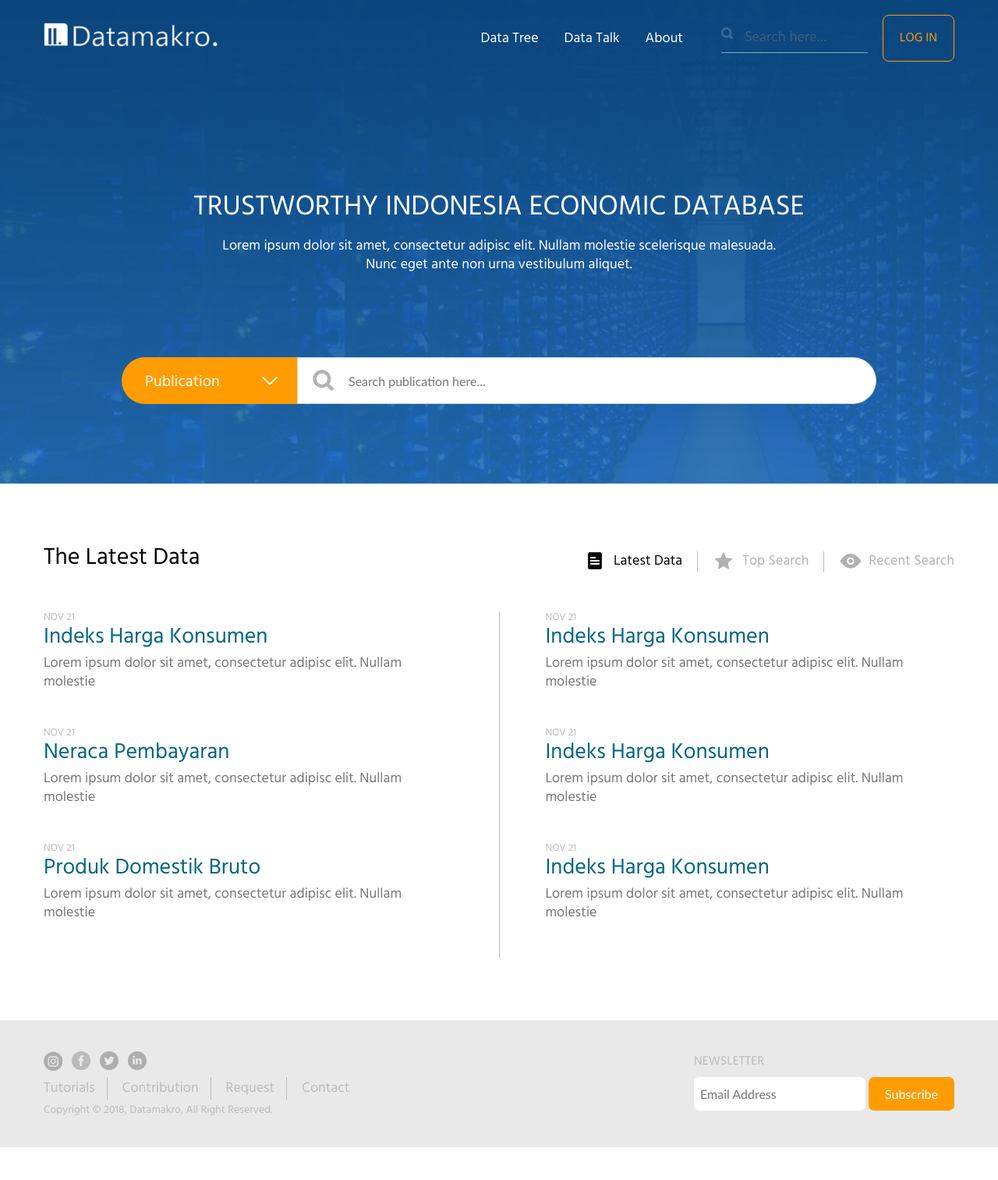
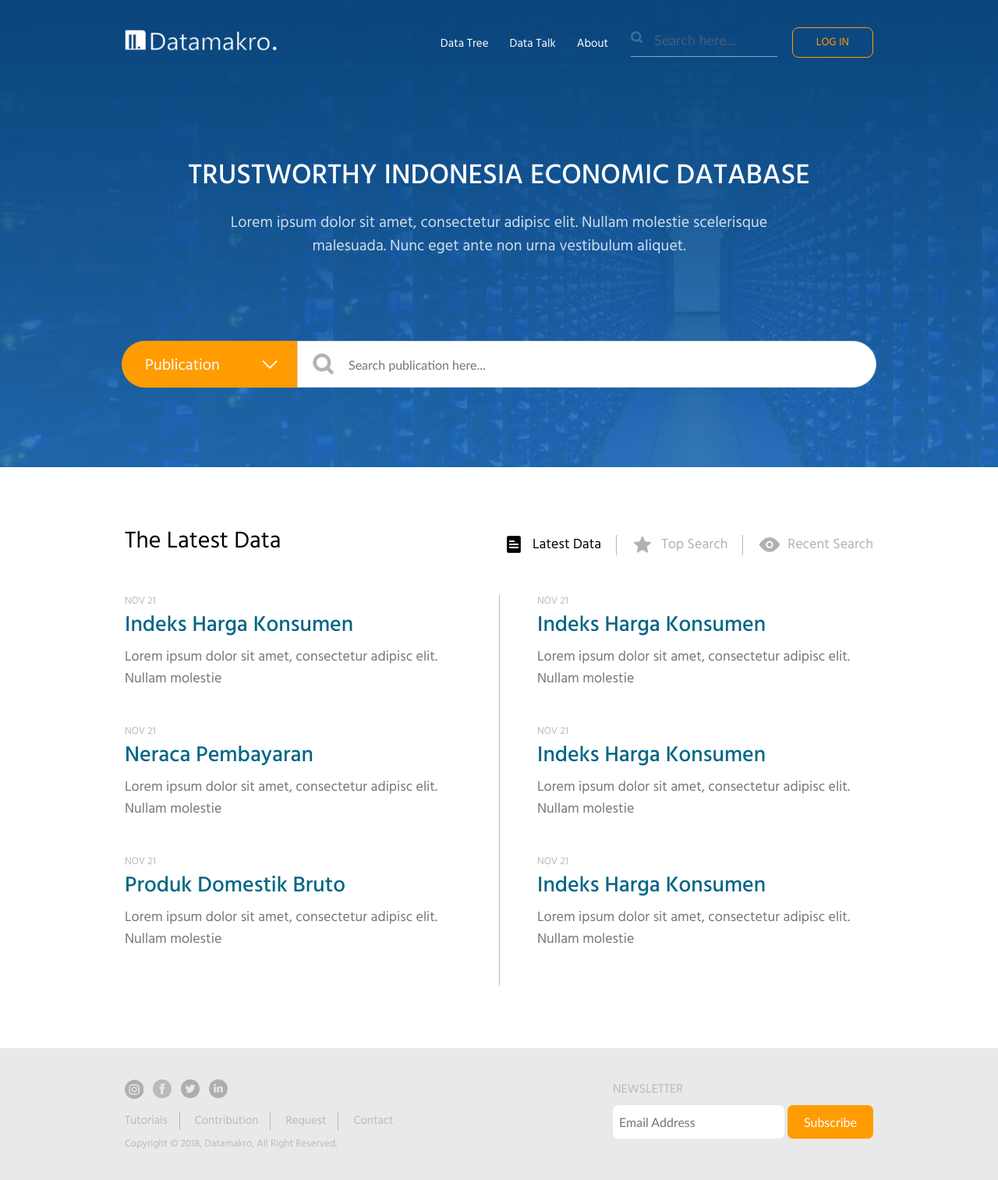
Before and after one commit to rahadianmf/datamakro-fe, a PHP site: page /index.php in a window 1280 px wide. Shown: the whole page at 78% size. Before the commit the page ends 1471 px from the top, so only its background shows below. Run offline with PHP 8.4, Linux system fonts and the light colour scheme; some web fonts are replaced.

Commit message:
1024px homepage done

```diff
--- a/_header.php
+++ b/_header.php
@@ -60,6 +60,7 @@
                     <?php } ?>
                 </div>
             </div>
+            <div class="cb"></div>
         </div>
     </header>
     <section id = "loginpopup" class = "popup type2">
--- a/css/style.css
+++ b/css/style.css
@@ -22,7 +22,7 @@ font-family: 'Amita', cursive;
 /*end of global variables*/
 /*mixins*/
 /*Font Configuration*/
-@import url("https://fonts.googleapis.com/css?family=Hind:400,500,700");
+@import url("https://fonts.googleapis.com/css?family=Hind:400,500,600,700");
 @font-face {
   font-family: 'inconsolataregular';
   src: url("../fonts/inconsolata-regular-webfont.eot");
@@ -1582,6 +1582,56 @@ table {
   transform: rotate(45deg); }
 
 /*Media Queries*/
+@media screen and (min-width: 1024px) and (max-width: 1365px) {
+  footer .f-socmed {
+    margin-bottom: 16px; }
+  footer .f-menu a {
+    font-size: 15px;
+    line-height: 15px; }
+  footer .f-copy {
+    font-size: 13px;
+    padding-top: 3px; }
+
+  header {
+    padding: 30px 0px; }
+    header .f-login {
+      padding: 7px 30px;
+      font-size: 14px; }
+    header .h-logo {
+      padding-top: 8px; }
+      header .h-logo img {
+        height: 27px; }
+    header .h-menu a {
+      font-size: 15px;
+      padding: 15px 17px 15px 10px; }
+    header .h-menu li:last-child a {
+      padding-right: 10px; }
+
+  .banner {
+    padding: 198px 0px 106px; }
+    .banner h1 {
+      font-weight: 500; }
+    .banner h4 {
+      padding-top: 17px;
+      opacity: 0.8;
+      font-size: 20px;
+      line-height: 30px;
+      width: 700px;
+      margin: 0 auto; }
+      .banner h4 br {
+        display: none; }
+    .banner .b-wrapper {
+      width: 100%; }
+
+  .data-home .dh-list .dhl-title {
+    font-weight: 500;
+    padding-top: 6px;
+    padding-bottom: 12px; }
+  .data-home .dh-list p {
+    line-height: 28px; }
+
+  .wrapper {
+    width: 960px; } }
 /*end*/
 
 /*# sourceMappingURL=style.css.map */
--- a/sass/style.scss
+++ b/sass/style.scss
@@ -1,5 +1,5 @@
 @import 'sass-library';
-@import url('https://fonts.googleapis.com/css?family=Hind:400,500,700');
+@import url('https://fonts.googleapis.com/css?family=Hind:400,500,600,700');
 
 * { @include boxSizing(border-box); }
 aside , article { padding-top: 33px; display: inline-block; margin: 0px 0px; }
@@ -566,12 +566,48 @@ table { width: 100%;
   transform: rotate(45deg);
 }
 
-
 /*Media Queries*/
-@media (max-width:991px) {
+@media screen and (max-width:767px) {
 
 }
-@media (max-width:767px) {
+@media screen and (min-width:1024px) and (max-width:1365px) {
+	footer {
+		.f-socmed { margin-bottom: 16px; }
+		.f-menu {
+			a { font-size: 15px; line-height: 15px; }
+		}
+		.f-copy { font-size: 13px; padding-top: 3px; }
+	}
+	header { padding: 30px 0px;
+		.f-login { padding: 7px 30px; font-size: 14px; }
+		.h-logo { padding-top: 8px;
+			img { height: 27px; }
+		}
+		.h-menu {
+			a { font-size: 15px; padding: 15px 17px 15px 10px; }
+			li {
+				&:last-child {
+					a { padding-right: 10px; }
+				}
+			}
+		}
+	}
+	.banner { padding: 198px 0px 106px;
+		h1 { font-weight: 500; }
+		h4 { padding-top: 17px; opacity: 0.8; font-size: 20px; line-height: 30px; width: 700px; margin: 0 auto;
+			br { display: none; }
+		}
+		.b-wrapper { width: 100%; }
+	}
+	.data-home {
+		.dh-list {
+			.dhl-title { font-weight: 500; padding-top: 6px; padding-bottom: 12px; }
+			p { line-height: 28px; }
+		}
+	}
+	.wrapper { width: 960px; }
+}
+@media screen and (max-width:991px) {
 
 }
 /*end*/
```
Also changed, not shown: 1 other file.
